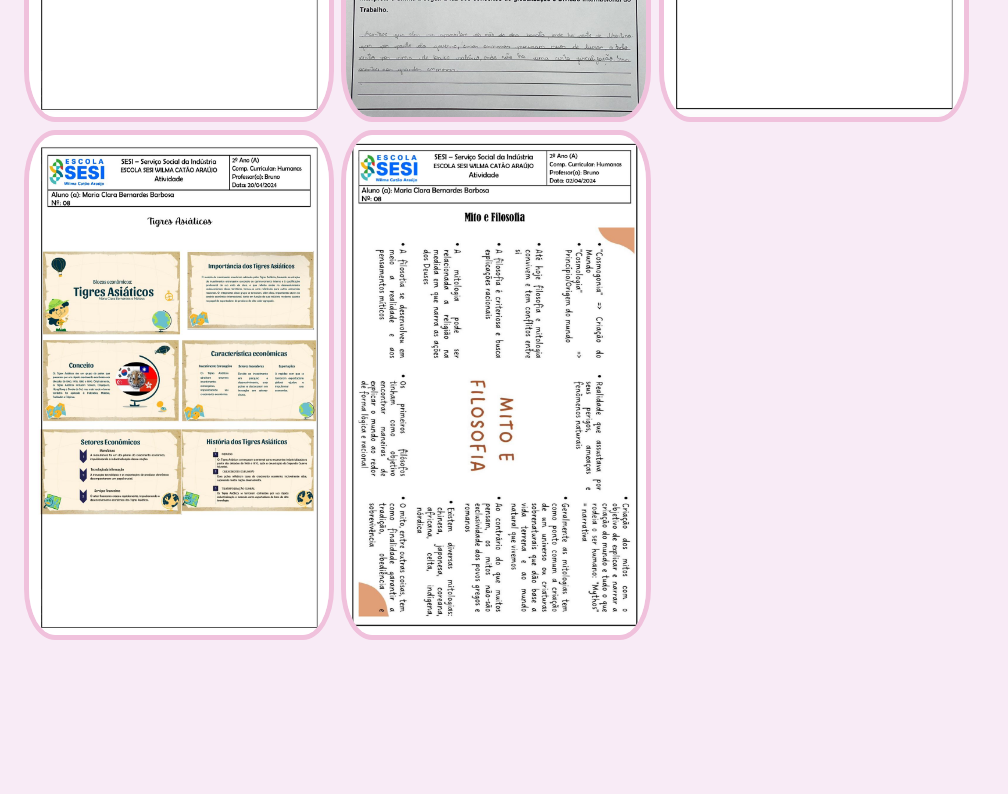
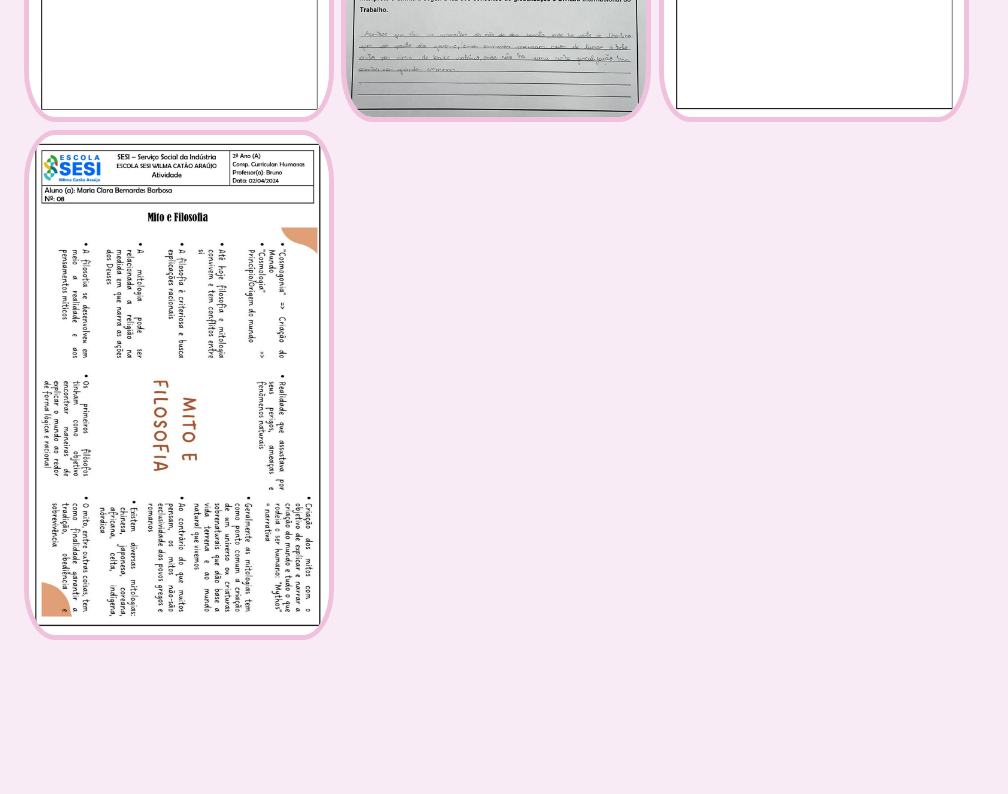
Before and after one commit to Mariaclarabernardes/Meu-Portf-lio-2024, a plain HTML site: page humanas.html in a window 1280 px wide. Shown: the part 640-1434 px from the top of the page, without its empty margins (0-1008 px from the left). Drawn offline with Linux system fonts and the light colour scheme.

Commit message:
Update humanas.html

```diff
--- a/humanas.html
+++ b/humanas.html
@@ -26,7 +26,6 @@
                         <img src="./img/tigres asiáticos.jpeg"></img>
                         <img src="./img/lista humanas.jpeg"></img>
                         <img src="./img/marcas do cotidiano.jpeg"></img>
-                        <img src="./img/tigres asiáticos.jpeg"></img>
                         <img src="./img/mito e filosofia.jpeg"></img>
                     </div>
                     <br>
```
